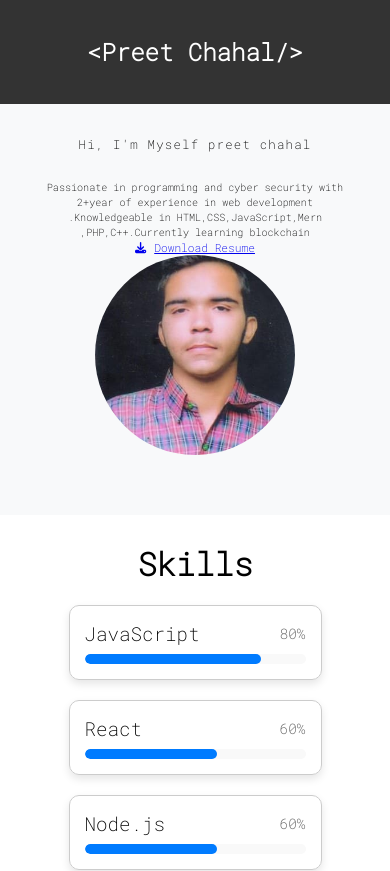
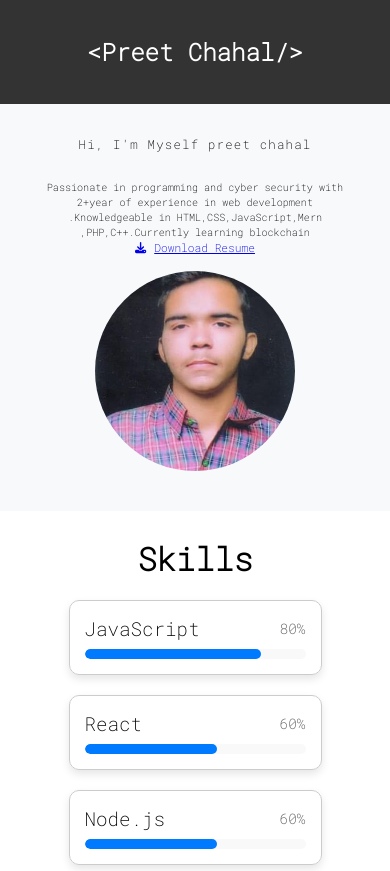
Before and after one commit to Cyberrayon04846/portfolio, a React (Create React App) app: page / in a window 390 px wide. Shown: the top 871 px of the page. Built offline with nearby package versions, Linux system fonts and the light colour scheme.

Commit message:
Update about.scss

```diff
--- a/src/style/about.scss
+++ b/src/style/about.scss
@@ -117,7 +117,8 @@
       }
       .developer-image {
         margin-right: 0;
-        margin-bottom: 20px;
+        margin-bottom:0;
+        margin-top: 5%;
       }
     }
   }
```
